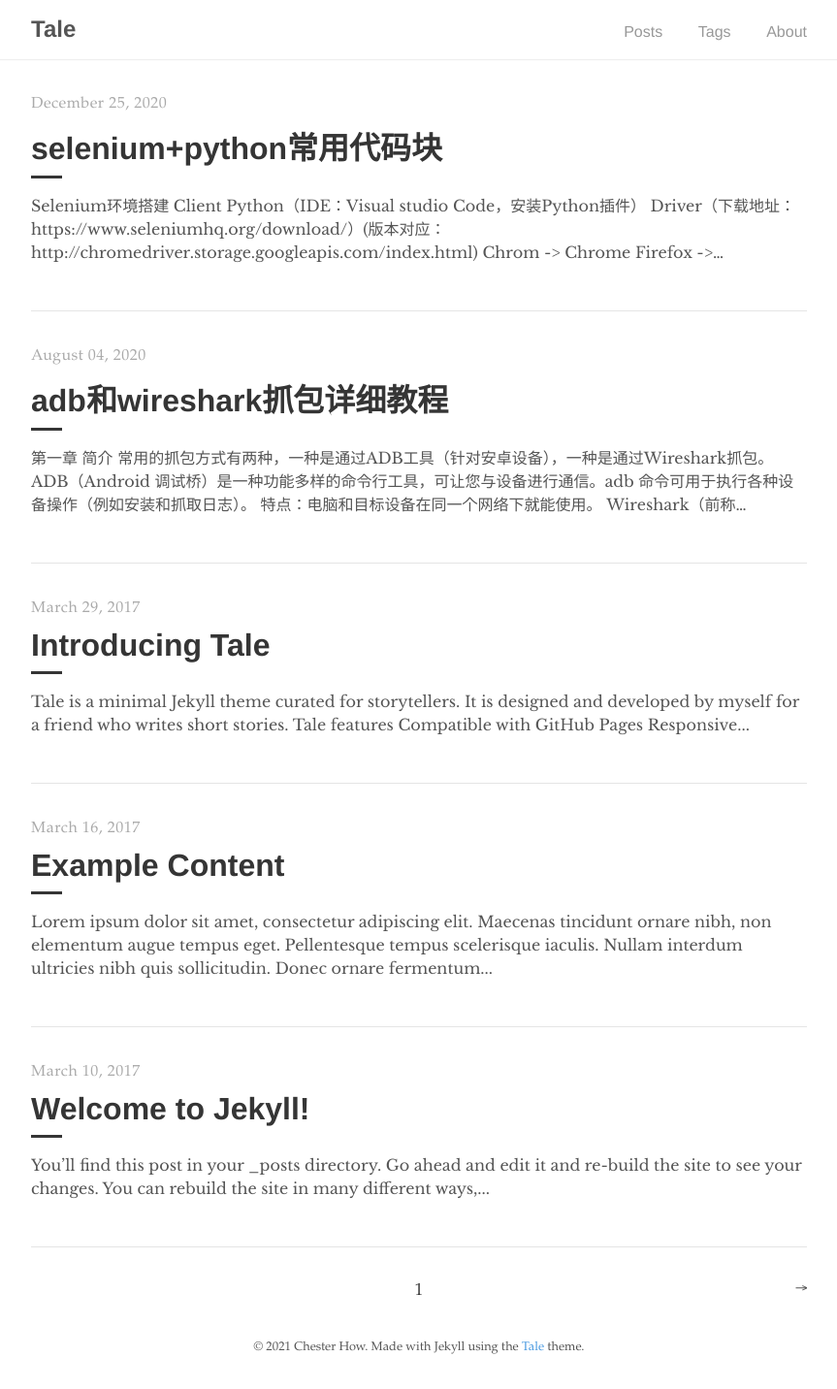
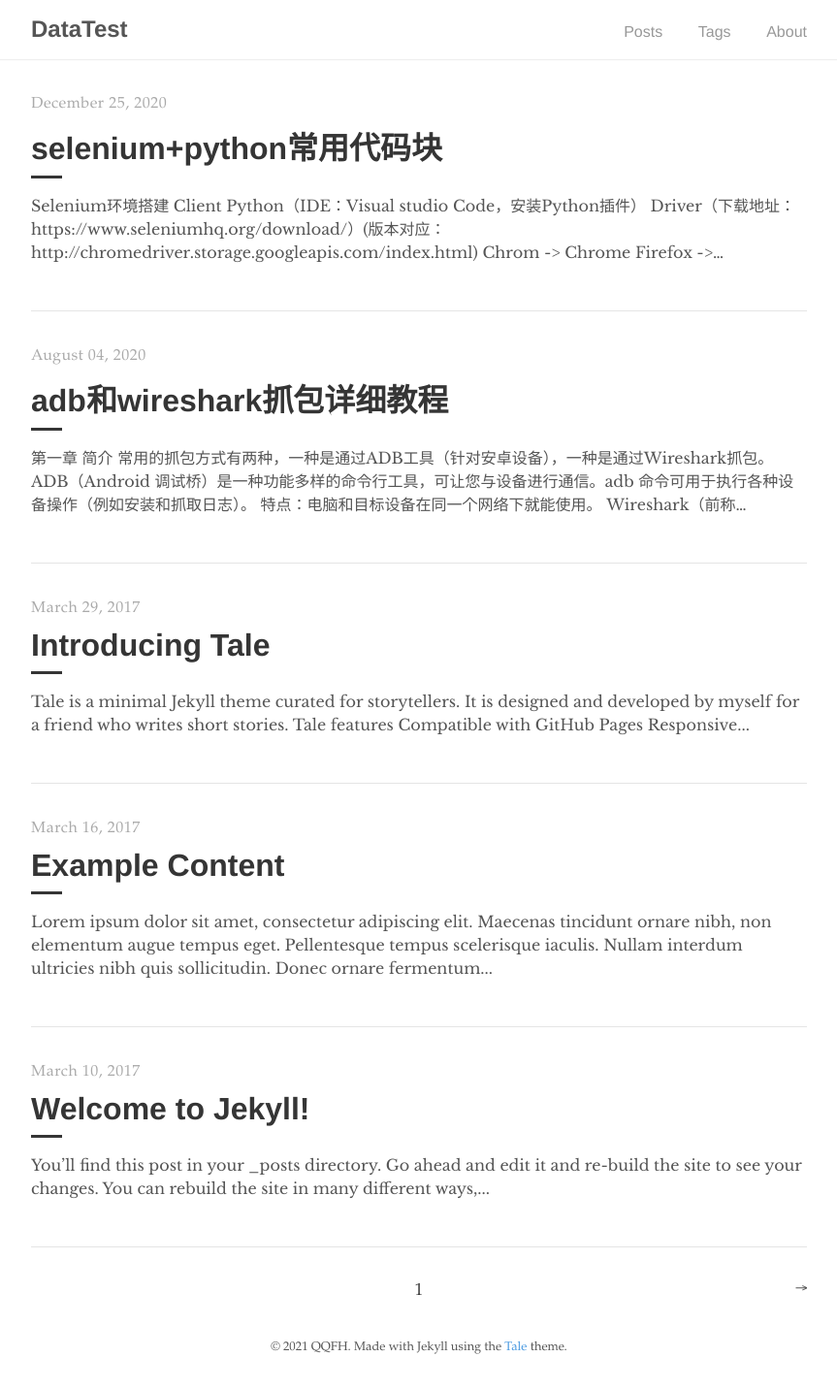
Before and after one commit to spark813/datatest, a Jekyll site: the page built from index.html, in a window 1280 px wide. Shown: the whole page at 97% size, without its empty margins (208-1071 px from the left). Built offline with Jekyll 4.4.1, drawn with Linux system fonts in a browser that asks for light colours; the list of posts is cut into pages by our own code.

Commit message:
Update _config.yml

```diff
--- a/_config.yml
+++ b/_config.yml
@@ -1,6 +1,6 @@
 # Site settings
-title:          Tale
-description:    "Minimal Jekyll theme for storytellers"
+title:          DataTest
+description:    "个人博客"
 baseurl:        "/"
 url:            "https://spark813.github.io"
 
@@ -9,9 +9,9 @@ google_analytics: UA—XXXXXXXX-X
 
 # Author
 author:
-  name:         Chester How
-  url:          https://chester.how
-  email:        chesterhow@gmail.com
+  name:         QQFH
+  url:          https://datatest.org
+  email:        ljh_132s@qq.com
 
 # Build settings
 markdown:       kramdown
```
